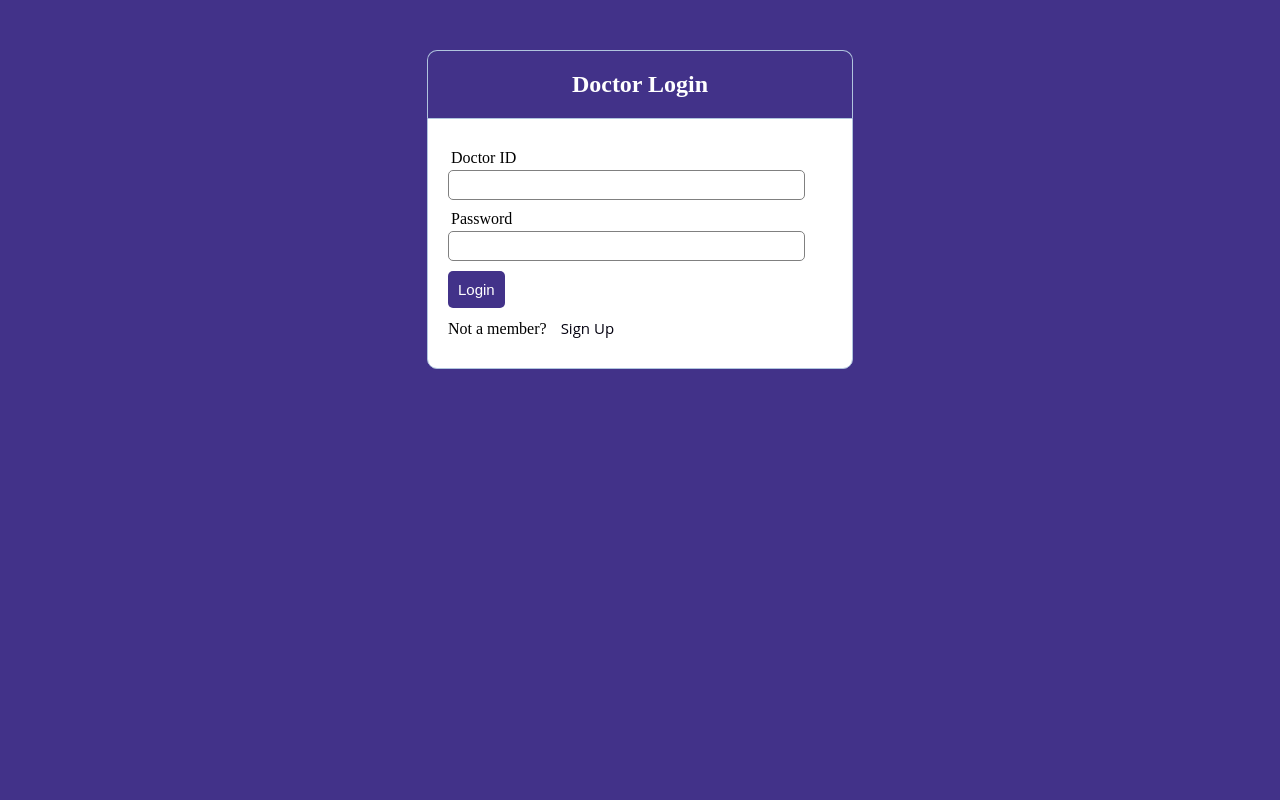
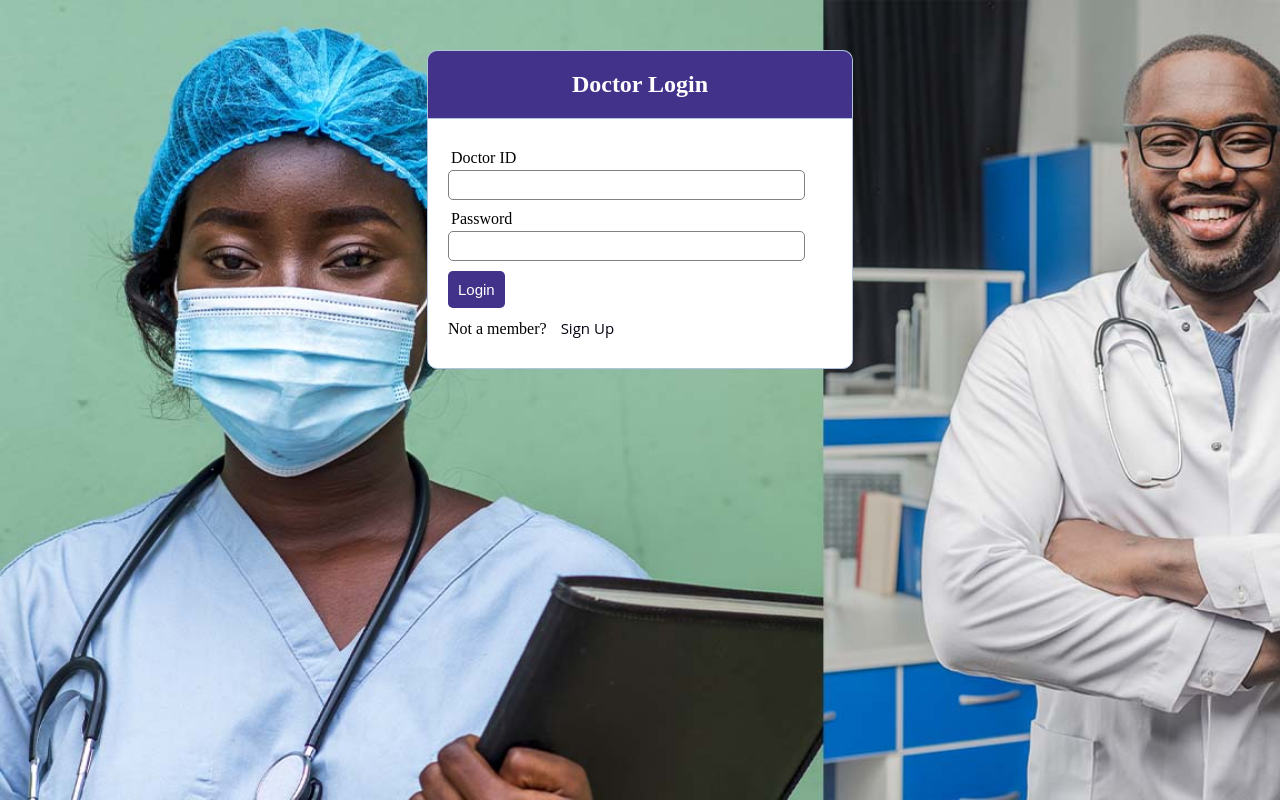
Before and after one commit to PETR0NAPY/DoctorPatient, a PHP site: page /login2.php in a window 1280 px wide. Run offline with PHP 8.4, Linux system fonts and the light colour scheme; data that the repository does not hold is empty.

Commit message:
Nothing big just dummy code

```diff
--- a/index3.php
+++ b/index3.php
@@ -11,7 +11,6 @@
 <header>
 	<h1>Doctor<span>Patient</span></h1>
 		<nav>
-
 		<ul>
 			<li><a href="index3.php">Add/Delete Doctor</a></li>
 			<li><a href="viewdoctor.php">View Doctors</a></li>
@@ -19,8 +18,7 @@
 
   			<li><a href="Doctorpatient.php">Logout</a></li>
 		</ul>
-
-	</nav>
+		</nav>
 </header>
 	<body>
 	<div class="headerA">
--- a/login2.php
+++ b/login2.php
@@ -5,7 +5,15 @@
 <head>
 	<title>Doctor</title>
 	<link rel="stylesheet" type="text/css" href="style/style3.css">
+	<style type="text/css">
+		body {
+			background-image: url('doctor.jpg');
+			background-repeat: no-repeat;
+			background-size: cover;
+		}
+	</style>
 </head>
+
 <body class="Dbody">
 	<div class="Dheader">
 	<h2>Doctor Login</h2>
--- a/style/style3.css
+++ b/style/style3.css
@@ -78,7 +78,6 @@ body{
 }
 .Dbody{
 	font-size: 100%;
-	background: #423289;
 
 }
 
--- a/style/style5.css
+++ b/style/style5.css
@@ -57,7 +57,6 @@ a:hover{
 body{
 	font-size: 120%;
 	background: #F8F8FF;
-
 
 }
 
```
Also changed, not shown: login3.php (+8 -1 lines), admin.jpg (added), doctor.jpg (added).
